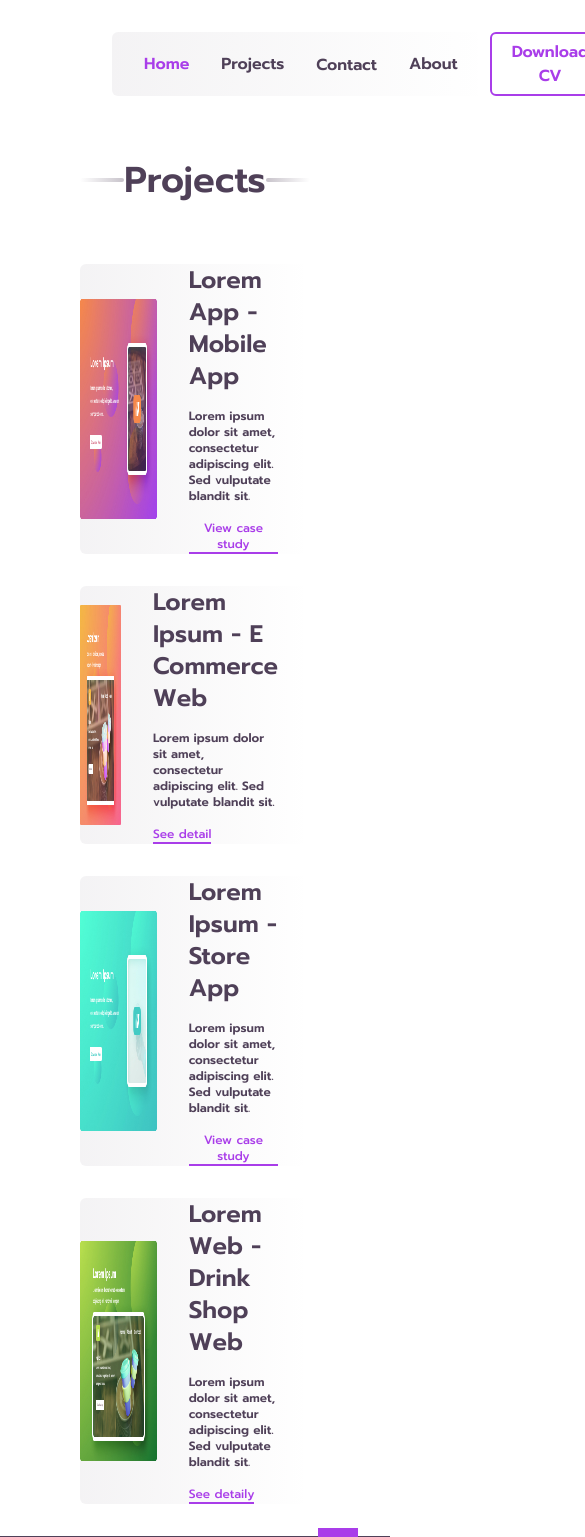
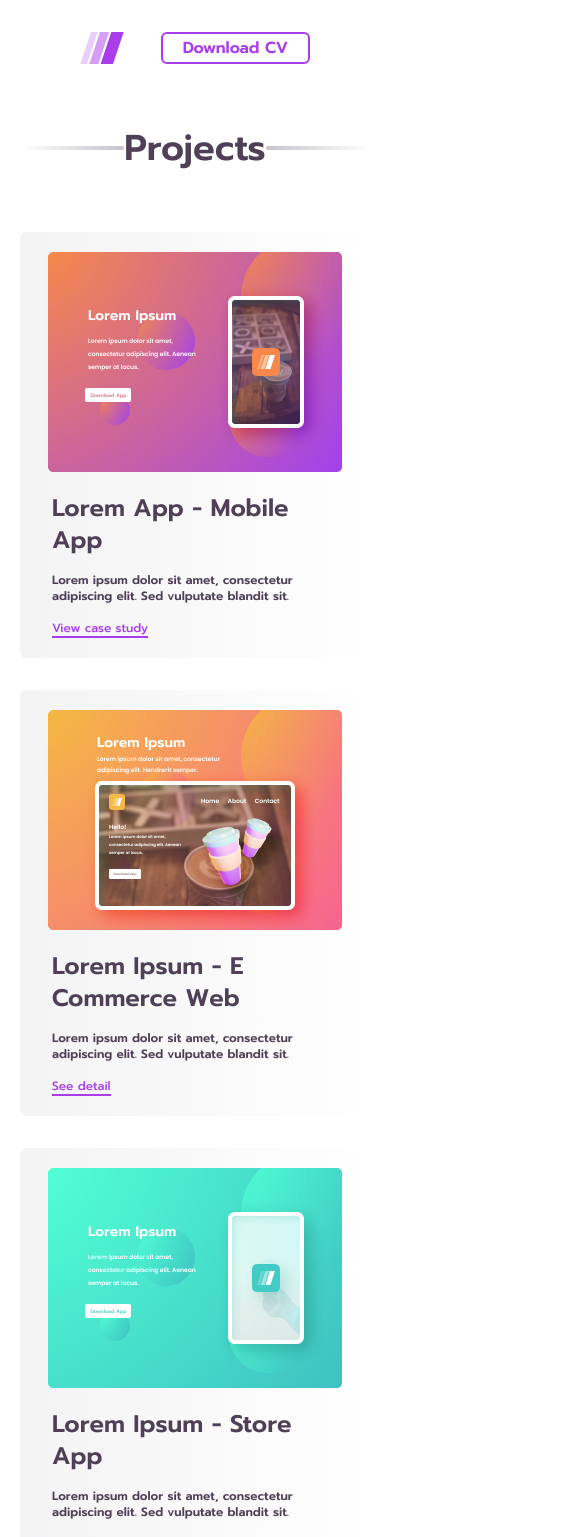
Before and after one commit to rural-dev/nextjs-portfolio, a Next.js app: page /projects in a window 390 px wide. Shown: the top 1537 px of the page, 585 px wide, since content can reach past the window. Built offline with nearby package versions, Linux system fonts and the light colour scheme.

Commit message:
add some responsive

```diff
--- a/components/Footer.js
+++ b/components/Footer.js
@@ -6,8 +6,8 @@ const Footer = () => {
 
     return (
       <div className="relative" id="contact">
-        <div className="bg-bg2 h-[418px] flex flex-row py-16 px-20">
-            <div className="basis-2/5 flex flex-col">
+        <div className="bg-bg2 flex lg:flex-row flex-col py-16 px-5 lg:px-20">
+            <div className="lg:basis-2/5 basis-5/5 flex flex-col px-5 lg:px-0 pb-10 lg:pb-0">
                 <h2 className="text-white text-4xl font-semibold font-body">Contact me.</h2>
                 <p className="text-white text-sm font-medium font-body pt-8">Mail me here</p>
                 <p className="text-white text-lg font-semibold font-body">azizsaefulhidayat@gmail.com</p>
@@ -21,7 +21,7 @@ const Footer = () => {
                 </div>
                 <p className="text-white text-xs font-medium font-body pt-8">Copyright © 2022, All right reserved</p>
             </div>
-            <div className="basis-3/5 ml-auto rounded-md flex flex-col p-8 bg-gradient-to-r from-[#FFFFFF10] to-transparent">
+            <div className="lg:basis-3/5 basis-5/5 ml-auto rounded-md flex flex-col p-8 bg-gradient-to-r from-[#FFFFFF10] to-transparent">
               <form>
                   <input type="text" id="name" name="name" className="w-full bg-transparent border-b-[1px] border-white mb-4 py-2 text-white text-sm font-medium font-body" value="Your name"></input>
                   <input type="text" id="email" name="email" className="w-full bg-transparent border-b-[1px] border-white mb-4 py-2 text-white text-sm font-medium font-body" value="Your email address"></input>
--- a/components/Header.js
+++ b/components/Header.js
@@ -10,7 +10,7 @@ const Header = () => {
     return (
         <nav className="flex flex-row flex-end py-8 px-20">
         <Image src="/logo.svg" alt="Logo" width={44} height={32}/>
-        <ul className="flex flex-row rounded-md items-center h-16 bg-gradient-to-r from-bg1 to-transparent py-2 ml-8 pr-8">
+        <ul className="hidden lg:flex flex-row rounded-md items-center h-16 bg-gradient-to-r from-bg1 to-transparent py-2 ml-8 pr-8">
           <li className="text-base font-semibold font-body text-violet pl-8">
             <Link href="/">
               <a>Home</a>
--- a/pages/index.js
+++ b/pages/index.js
@@ -14,8 +14,8 @@ export default function Home() {
         <link rel="icon" href="/logo.svg" />
       </Head>
       <Header/>
-      <div className='px-20'>
-        <div className='h-[420px] flex flex-row'>
+      <div className='px-5 lg:px-20'>
+        <div className='flex flex-col lg:flex-row'>
           <div className='basis-3/5 px-16'>
           <p className='pt-20 text-4xl text-basic font-semibold font-body'>Hello, I’m Aziz.</p>
           <p className='pt-4 text-sm leading-loose text-basic font-semibold font-body'>I am a Freelancer Full-stack Web and Mobile Developer using the power of Django, React, and React Native.</p>
@@ -26,7 +26,7 @@ export default function Home() {
             </button>
           </Link>
         </div>
-        <div className='basis-2/5 my-auto'>
+        <div className='basis-2/5 my-auto py-10 lg:py-0'>
         <Image src="/ilustration-1.svg" alt="ilustration-1" width={285} height={176}/>
 
         </div>
@@ -37,17 +37,18 @@ export default function Home() {
         <button className='basis-1/3 rounded-full h-1 bg-gradient-to-r from-[#4F405850] to-transparent'/>
       </div>
 
-      <div className='py-8 flex flex-row items-center space-x-8'>
-        <div className='basis-1/2 flex flex-row space-x-8 px-8 py-9 rounded-md h-36 bg-gradient-to-r from-[#4F405810] to-transparent'>
-          <div><Image src="/web.svg" alt="website" width={60} height={60}/></div>
+      <div className='py-8 flex flex-col lg:flex-row items-center space-y-8 lg:space-x-8'>
+
+        <div className='basis-1/2 flex flex-col lg:flex-row items-center space-x-8 px-8 py-9 rounded-md h-36 bg-gradient-to-r from-[#4F405810] to-transparent'>
+          <div className='items-center pb-10 lg:pb-0'><Image src="/web.svg" alt="website" width={60} height={60}/></div>
           <div className='flex flex-col'>
             <p className='text-2xl text-basic font-semibold font-body'>Website</p>
             <p className='pt-2 text-xs text-basic font-semibold font-body'>SaaS, E-Commerce, Financial, Company Profile, etc</p>
           </div>
 
         </div>
-        <div className='basis-1/2 flex flex-row space-x-8 px-8 py-9 rounded-md h-36 bg-gradient-to-r from-[#4F405810] to-transparent'>
-          <div><Image src="/mobile.svg" alt="mobile" width={60} height={60}/></div>
+        <div className='basis-1/2 flex flex-col lg:flex-row items-center space-x-8 px-8 py-9 rounded-md h-36 bg-gradient-to-r from-[#4F405810] to-transparent'>
+          <div className='items-center pb-10 lg:pb-0'><Image src="/mobile.svg" alt="mobile" width={60} height={60}/></div>
           <div className='flex flex-col'>
             <p className='text-2xl text-basic font-semibold font-body'>Mobile</p>
             <p className='pt-2 text-xs text-basic font-semibold font-body'>SaaS, E-Commerce, Financial, Company Profile, etc</p>
@@ -59,7 +60,7 @@ export default function Home() {
 
 
       </div>
-      <div className='h-80 bg-basic flex flex-row space-x-8'>
+      <div className='bg-basic flex flex-col lg:flex-row space-x-8'>
         <div className='basis-1/2 px-20 py-16'>
         <h2 className="text-white text-4xl font-semibold font-body">About me.</h2>
         <p className="text-white text-sm font-medium font-body pt-8">Lorem ipsum dolor sit amet, consectetur adipiscing elit. Aenean semper at lacus, duis. Dignissim placerat lacus amet elementum ullamcorper.  <span className="text-violet">See more.</span></p>
@@ -75,52 +76,52 @@ export default function Home() {
         </div>
       </div>
 
-      <div className='px-20'>
+      <div className='px-5 lg:px-20'>
       <div className='py-8 flex flex-row items-center'>
         <button className='basis-1/3 rounded-full h-1 bg-gradient-to-r from-transparent to-[#4F405850]'/>
         <p className='basis-1/3 text-center text-4xl text-basic font-semibold font-body'>Skills</p>
         <button className='basis-1/3 rounded-full h-1 bg-gradient-to-r from-[#4F405850] to-transparent'/>
       </div>
 
-      <div className='py-4 flex flex-row items-center space-x-8'>
-        <div className='basis-1/3 items-center flex flex-row space-x-8 px-8 py-9 rounded-md h-36 bg-gradient-to-r from-[#4F405810] to-transparent'>
+      <div className='py-4 flex flex-col lg:flex-row items-center space-y-8 lg:space-x-8'>
+        <div className='basis-1/3 items-center w-3/4 flex flex-row space-x-8 px-8 py-9 rounded-md h-36 bg-gradient-to-r from-[#4F405810] to-transparent'>
           <div><Image src="/django.svg" alt="django" width={60} height={60}/></div>
           <p className='text-2xl text-basic font-semibold font-body'>Django</p>
         </div>
-        <div className='basis-1/3 items-center flex flex-row space-x-8 px-8 py-9 rounded-md h-36 bg-gradient-to-r from-[#4F405810] to-transparent'>
+        <div className='basis-1/3 items-center w-3/4 flex flex-row space-x-8 px-8 py-9 rounded-md h-36 bg-gradient-to-r from-[#4F405810] to-transparent'>
           <div><Image src="/node-js.svg" alt="node-js" width={60} height={60}/></div>
           <p className='text-2xl text-basic font-semibold font-body'>Node JS</p>
         </div>
-        <div className='basis-1/3 items-center flex flex-row space-x-8 px-8 py-9 rounded-md h-36 bg-gradient-to-r from-[#4F405810] to-transparent'>
+        <div className='basis-1/3 items-center w-3/4 flex flex-row space-x-8 px-8 py-9 rounded-md h-36 bg-gradient-to-r from-[#4F405810] to-transparent'>
           <div><Image src="/react.svg" alt="react" width={60} height={60}/></div>
           <p className='text-2xl text-basic font-semibold font-body'>React</p>
         </div>
       </div>
-      <div className='py-4 flex flex-row items-center space-x-8'>
-        <div className='basis-1/3 items-center flex flex-row space-x-8 px-8 py-9 rounded-md h-36 bg-gradient-to-r from-[#4F405810] to-transparent'>
+      <div className='py-4 flex flex-col lg:flex-row items-center space-y-8 lg:space-x-8'>
+        <div className='basis-1/3 items-center w-3/4 flex flex-row space-x-8 px-8 py-9 rounded-md h-36 bg-gradient-to-r from-[#4F405810] to-transparent'>
           <div><Image src="/react-native.svg" alt="react-native" width={60} height={60}/></div>
           <p className='text-2xl text-basic font-semibold font-body'>React Native</p>
         </div>
-        <div className='basis-1/3 items-center flex flex-row space-x-8 px-8 py-9 rounded-md h-36 bg-gradient-to-r from-[#4F405810] to-transparent'>
+        <div className='basis-1/3 items-center w-3/4 flex flex-row space-x-8 px-8 py-9 rounded-md h-36 bg-gradient-to-r from-[#4F405810] to-transparent'>
           <div><Image src="/bootstrap.svg" alt="bootstrap" width={60} height={60}/></div>
           <p className='text-2xl text-basic font-semibold font-body'>Bootstrap</p>
         </div>
-        <div className='basis-1/3 items-center flex flex-row space-x-8 px-8 py-9 rounded-md h-36 bg-gradient-to-r from-[#4F405810] to-transparent'>
+        <div className='basis-1/3 items-center w-3/4 flex flex-row space-x-8 px-8 py-9 rounded-md h-36 bg-gradient-to-r from-[#4F405810] to-transparent'>
           <div><Image src="/tailwind.svg" alt="tailwind" width={60} height={60}/></div>
           <p className='text-2xl text-basic font-semibold font-body'>Tailwind</p>
         </div>
       </div>
 
-      <div className='pt-4 pb-8 flex flex-row items-center space-x-8'>
-        <div className='basis-1/3 items-center flex flex-row space-x-8 px-8 py-9 rounded-md h-36 bg-gradient-to-r from-[#4F405810] to-transparent'>
+      <div className='pt-4 pb-8 flex flex-col lg:flex-row items-center space-y-8 lg:space-x-8'>
+        <div className='basis-1/3 items-center w-3/4 flex flex-row space-x-8 px-8 py-9 rounded-md h-36 bg-gradient-to-r from-[#4F405810] to-transparent'>
           <div><Image src="/nginx.svg" alt="nginx" width={60} height={60}/></div>
           <p className='text-2xl text-basic font-semibold font-body'>Nginx</p>
         </div>
-        <div className='basis-1/3 items-center flex flex-row space-x-8 px-8 py-9 rounded-md h-36 bg-gradient-to-r from-[#4F405810] to-transparent'>
+        <div className='basis-1/3 items-center w-3/4 flex flex-row space-x-8 px-8 py-9 rounded-md h-36 bg-gradient-to-r from-[#4F405810] to-transparent'>
           <div><Image src="/docker.svg" alt="docker" width={60} height={60}/></div>
           <p className='text-2xl text-basic font-semibold font-body'>Docker</p>
         </div>
-        <div className='basis-1/3 items-center flex flex-row space-x-8 px-8 py-9 rounded-md h-36 bg-gradient-to-r from-[#4F405810] to-transparent'>
+        <div className='basis-1/3 items-center w-3/4 flex flex-row space-x-8 px-8 py-9 rounded-md h-36 bg-gradient-to-r from-[#4F405810] to-transparent'>
           <div><Image src="/aws.svg" alt="aws" width={60} height={60}/></div>
           <p className='text-2xl text-basic font-semibold font-body'>AWS</p>
         </div>
--- a/pages/project-detail.js
+++ b/pages/project-detail.js
@@ -14,7 +14,7 @@ export default function ProjectDetail() {
         <link rel="icon" href="/logo.svg" />
       </Head>
       <Header/>
-      <div className='px-20'>
+      <div className='px-5 lg:px-20'>
         <div className='py-8 flex flex-col items-start'>
           <h1 className='text-center text-4xl text-basic font-semibold font-body'>Lorem Ipsum - E Commerce Web</h1>
         </div>
--- a/pages/projects.js
+++ b/pages/projects.js
@@ -14,17 +14,17 @@ export default function Project() {
         <link rel="icon" href="/logo.svg" />
       </Head>
       <Header/>
-      <div className='px-20'>
+      <div className='px-5 lg:px-20'>
         <div className='py-8 flex flex-row items-center'>
           <button className='basis-1/3 rounded-full h-1 bg-gradient-to-r from-transparent to-[#4F405850]'/>
           <p className='basis-1/3 text-center text-4xl text-basic font-semibold font-body'>Projects</p>
           <button className='basis-1/3 rounded-full h-1 bg-gradient-to-r from-[#4F405850] to-transparent'/>
         </div>
-        <div className='my-8 rounded-md flex flex-row items-center bg-gradient-to-r from-[#4F405810] to-transparent'>
-          <div className='basis-1/3 rounded-md h-[220px] relative'>
-           <Image src="/project-1.jpg" alt="ilustration-1" layout='fill'/>
+        <div className='my-8 py-5 lg:py:0 rounded-md flex flex-col lg:flex-row items-center bg-gradient-to-r from-[#4F405810] to-transparent'>
+          <div className='lg:basis-1/3 rounded-md h-[220px] lg:h-[220px] relative'>
+            <img src="/project-1.jpg" alt="project-1.jpg" />
           </div>
-          <div className='basis-2/3 px-8 rounded-md flex flex-col'>
+          <div className='lg:basis-2/3 px-8 pt-5 lg:pt:0 rounded-md flex flex-col'>
             <p className='text-2xl text-basic font-semibold font-body'>Lorem App - Mobile App</p>
             <p className='pt-4 text-xs text-basic font-semibold font-body'>Lorem ipsum dolor sit amet, consectetur adipiscing elit. Sed vulputate blandit sit.</p>
             <button className="mr-auto pt-4  text-violet border-b-2 border-violet text-xs font-medium font-body">
@@ -34,31 +34,31 @@ export default function Project() {
             </button>
           </div>
         </div>
-        <div className='my-8 rounded-md flex flex-row items-center bg-gradient-to-r from-[#4F405810] to-transparent'>
-          <div className='basis-1/3 rounded-md h-[220px] relative'>
-           <Image src="/project-2.jpg" alt="ilustration-1" layout='fill'/>
+        <div className='my-8 py-5 lg:py:0 rounded-md flex flex-col lg:flex-row items-center bg-gradient-to-r from-[#4F405810] to-transparent'>
+          <div className='lg:basis-1/3 rounded-md lg:h-[220px] relative'>
+          <img src="/project-2.jpg" alt="project-2.jpg" />
           </div>
-          <div className='basis-2/3 px-8 rounded-md flex flex-col'>
+          <div className='lg:basis-2/3 px-8 pt-5 lg:pt:0 rounded-md flex flex-col'>
             <p className='text-2xl text-basic font-semibold font-body'>Lorem Ipsum - E Commerce Web</p>
             <p className='pt-4 text-xs text-basic font-semibold font-body'>Lorem ipsum dolor sit amet, consectetur adipiscing elit. Sed vulputate blandit sit.</p>
             <button className="mr-auto pt-4  text-violet border-b-2 border-violet text-xs font-medium font-body">See detail</button>
           </div>
         </div>
-        <div className='my-8 rounded-md flex flex-row items-center bg-gradient-to-r from-[#4F405810] to-transparent'>
-          <div className='basis-1/3 rounded-md h-[220px] relative'>
-           <Image src="/project-3.jpg" alt="ilustration-1" layout='fill'/>
+        <div className='my-8 py-5 lg:py:0 rounded-md flex flex-col lg:flex-row items-center bg-gradient-to-r from-[#4F405810] to-transparent'>
+          <div className='lg:basis-1/3 rounded-md lg:h-[220px] relative'>
+          <img src="/project-3.jpg" alt="project-3.jpg" />
           </div>
-          <div className='basis-2/3 px-8 rounded-md flex flex-col'>
+          <div className='lg:basis-2/3 px-8 pt-5 lg:pt:0 rounded-md flex flex-col'>
             <p className='text-2xl text-basic font-semibold font-body'>Lorem Ipsum - Store App</p>
             <p className='pt-4 text-xs text-basic font-semibold font-body'>Lorem ipsum dolor sit amet, consectetur adipiscing elit. Sed vulputate blandit sit.</p>
             <button className="mr-auto pt-4  text-violet border-b-2 border-violet text-xs font-medium font-body">View case study</button>
           </div>
         </div>
-        <div className='my-8 rounded-md flex flex-row items-center bg-gradient-to-r from-[#4F405810] to-transparent'>
-          <div className='basis-1/3 rounded-md h-[220px] relative'>
-           <Image src="/project-4.jpg" alt="ilustration-1" layout='fill'/>
+        <div className='my-8 py-5 lg:py:0 rounded-md flex flex-col lg:flex-row items-center bg-gradient-to-r from-[#4F405810] to-transparent'>
+          <div className='lg:basis-1/3 rounded-md lg:h-[220px] relative'>
+          <img src="/project-4.jpg" alt="project-4.jpg" />
           </div>
-          <div className='basis-2/3 px-8 rounded-md flex flex-col'>
+          <div className='lg:basis-2/3 px-8 pt-5 lg:pt:0 rounded-md flex flex-col'>
             <p className='text-2xl text-basic font-semibold font-body'>Lorem Web - Drink Shop Web</p>
             <p className='pt-4 text-xs text-basic font-semibold font-body'>Lorem ipsum dolor sit amet, consectetur adipiscing elit. Sed vulputate blandit sit.</p>
             <button className="mr-auto pt-4  text-violet border-b-2 border-violet text-xs font-medium font-body">See detaily</button>
```
